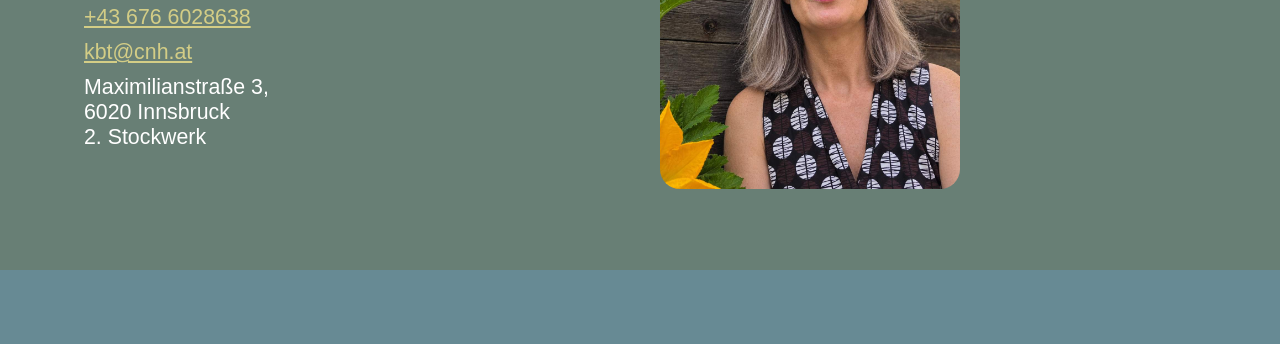
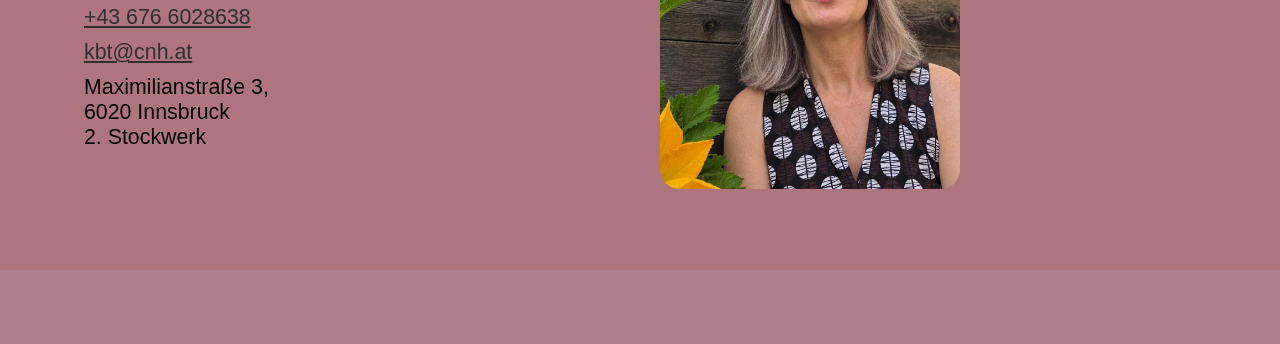
Before and after one commit to Kbt-IZ/Kbt-IZ.github.io, a plain HTML site: page index.html in a window 1280 px wide. Shown: the part 293-637 px from the top of the page. Drawn offline with Linux system fonts and the light colour scheme.

Commit message:
changed color scheme

```diff
--- a/styles/colors.css
+++ b/styles/colors.css
@@ -1,10 +1,10 @@
 :root {
-  --primary-color: #687f75;
-  --secondary-color: #678a94;
+  --primary-color: #af757f;
+  --secondary-color: #ac7d8c;
 
-  --primary-contrast-color: #fff;
-  --secondary-contrast-color: #d2dcce;
-  --tertiary-contrast-color: #d3cd86;
+  --primary-contrast-color: #000;
+  --secondary-contrast-color: #2d302d;
+  --tertiary-contrast-color: #303030;
 
   /*background colors */
   --bg-1: var(--primary-color);
```
